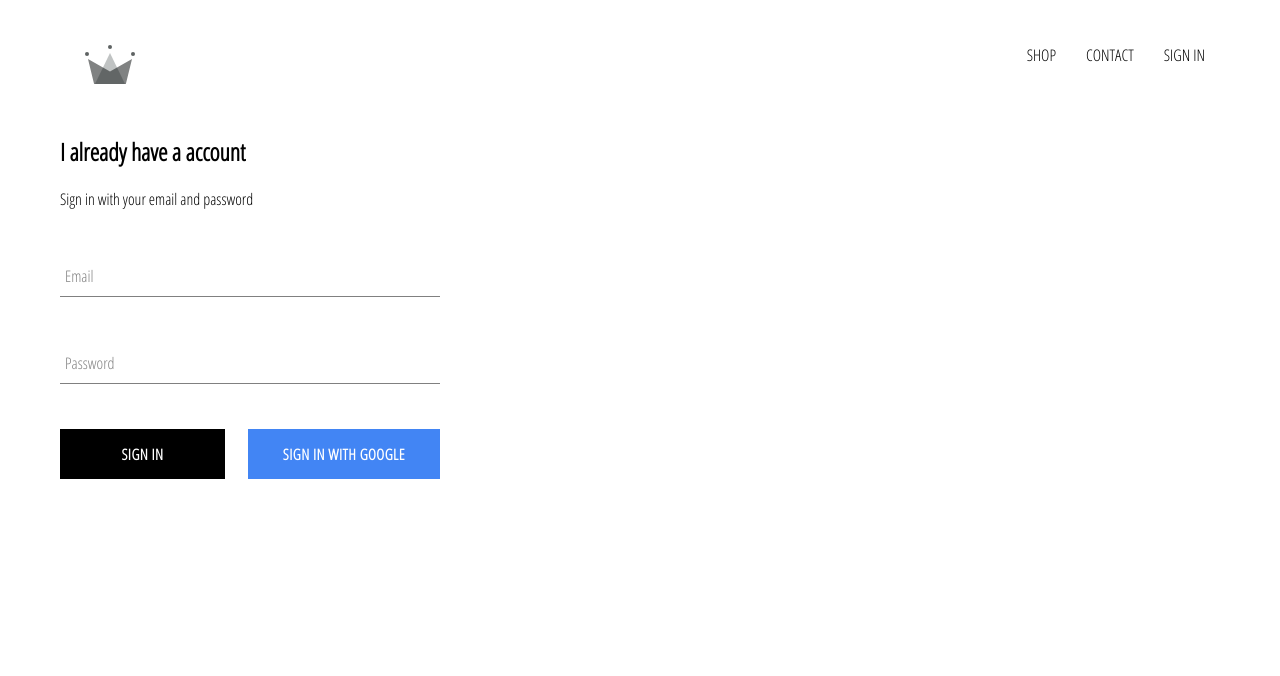
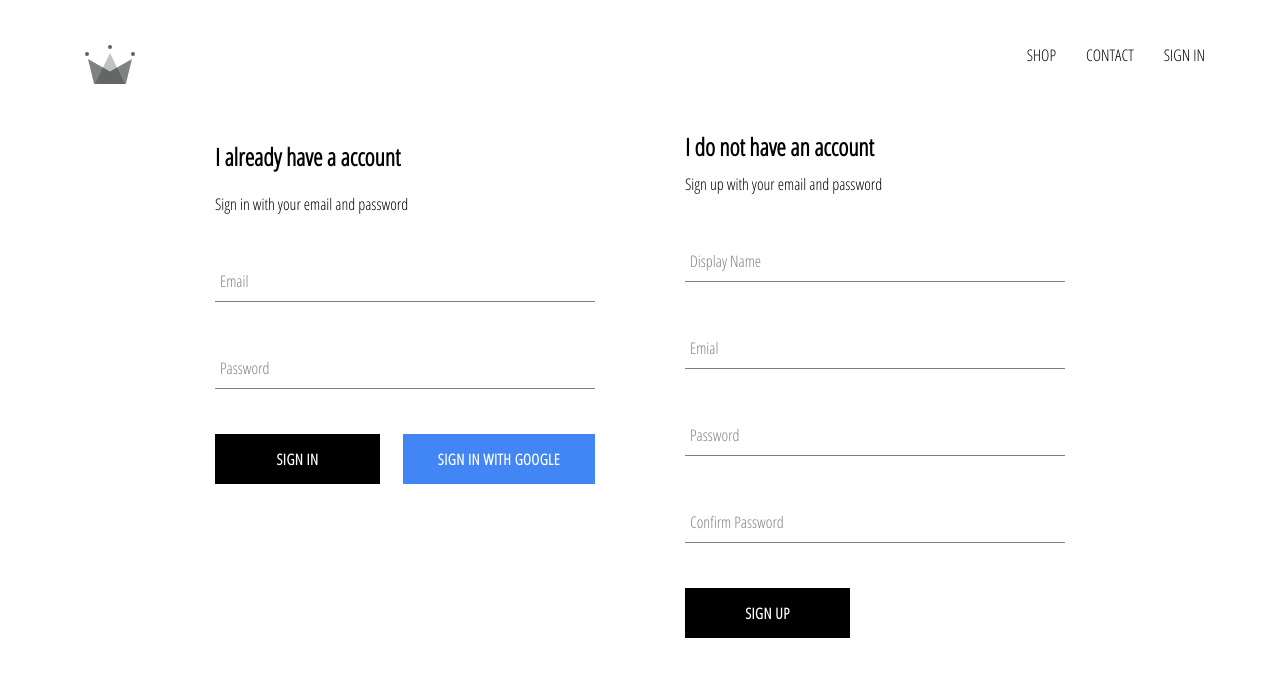
Before and after one commit to mgiwa78/React-ecom, a React (Create React App) app: page /signin in a window 1280 px wide. Shown: the top 676 px of the page. Built offline with nearby package versions, Linux system fonts and the light colour scheme; no server answers.

Commit message:
Email and password login

```diff
--- a/src/App.js
+++ b/src/App.js
@@ -5,7 +5,7 @@
 import ShopPage from "./pages/shop/shop.component";
 import Header from "./components/header/header.component";
 import SignInAndSignOut from "./pages/sign-in-and-out/sign-in-and-out";
-import { auth } from "./firebase/firebase.utils";
+import { auth, createUserProfileDocument } from "./firebase/firebase.utils";
 
 class App extends React.Component {
   constructor() {
@@ -19,15 +19,26 @@
   unsubscribeFromAuth = null;
 
   componentDidMount() {
-    auth.onAuthStateChanged((user) => {
-      this.setState({ currentUser: user });
+    this.unsubscribeFromAuth = auth.onAuthStateChanged(async (userAuth) => {
+      if (userAuth) {
+        const userRef = await createUserProfileDocument(userAuth);
 
-      console.log(user);
+        userRef.onSnapshot((snapShot) => {
+          this.setState({
+            currentUser: {
+              id: snapShot.id,
+              ...snapShot.data(),
+            },
+          });
+          console.log(this.state);
+        });
+      }
+      this.setState({ currentUser: userAuth });
     });
   }
 
   componentWillUnmount() {
-    this.unsubscribeFromAuth();
+    this.unsubscribeFromAuth = null;
   }
 
   render() {
--- a/src/components/form-input.component/form-input.component.jsx
+++ b/src/components/form-input.component/form-input.component.jsx
@@ -7,7 +7,7 @@
       <label
         className={`${
           otherProps.value.lenght ? `shrink` : ""
-        } form-input-label`}
+        }  form-input-label`}
       >
         {label}
       </label>
--- a/src/components/header/header.component.jsx
+++ b/src/components/header/header.component.jsx
@@ -17,7 +17,6 @@
         <Link className="option" to="/shop">
           CONTACT
         </Link>
-        {console.log(currentUser)}
         {currentUser ? (
           <div className="option" onClick={() => auth.signOut()}>
             SIGN OUT
--- /dev/null
+++ b/src/components/sign-up/sign-up.component.jsx
@@ -0,0 +1,100 @@
+import React from "react";
+import FormInput from "../form-input.component/form-input.component";
+import CustonButton from "../custon-button/custon-button.component";
+
+import { auth, createUserProfileDocument } from "../../firebase/firebase.utils";
+
+import "./sign-up.styles.scss";
+
+export class SignUp extends React.Component {
+  constructor() {
+    super();
+
+    this.state = {
+      displayName: "",
+      email: "",
+      password: "",
+      confirmPassword: "",
+    };
+  }
+  handleSubmit = async (event) => {
+    event.preventDefault();
+    const { displayName, email, password, confirmPassword } = this.state;
+    console.log("working");
+
+    if (password !== confirmPassword) {
+      alert("passowrds dont match");
+      return;
+    }
+    try {
+      const { user } = await auth.createUserWithEmailAndPassword(
+        email,
+        password
+      );
+
+      console.log("user", user);
+
+      await createUserProfileDocument(user, displayName);
+
+      this.setstate({
+        displayName: "",
+        email: "",
+        password: "",
+        confirmPassword: "",
+      });
+    } catch (err) {
+      console.error(err);
+    }
+  };
+
+  handleChange = (event) => {
+    const { name, value } = event.target;
+
+    this.setState({ [name]: value });
+  };
+
+  render() {
+    const { displayName, password, email, confirmPassword } = this.state;
+    return (
+      <div className="sign-up">
+        <h2 className="title">I do not have an account</h2>
+        <span>Sign up with your email and password</span>
+        <form className="sign-up-form" onSubmit={this.handleSubmit}>
+          <FormInput
+            type="text"
+            name="displayName"
+            value={displayName}
+            onChange={this.handleChange}
+            label="Display Name"
+            required
+          ></FormInput>
+          <FormInput
+            type="email"
+            name="email"
+            value={email}
+            onChange={this.handleChange}
+            label="Emial"
+            required
+          ></FormInput>
+          <FormInput
+            type="password"
+            name="password"
+            value={password}
+            onChange={this.handleChange}
+            label="Password"
+            required
+          ></FormInput>
+          <FormInput
+            type="password"
+            name="confirmPassword"
+            value={confirmPassword}
+            onChange={this.handleChange}
+            label="Confirm Password"
+            required
+          ></FormInput>
+          <CustonButton type="submit"> Sign Up</CustonButton>
+        </form>
+      </div>
+    );
+  }
+}
--- /dev/null
+++ b/src/components/sign-up/sign-up.styles.scss
@@ -0,0 +1,9 @@
+.sign-up {
+  display: flex;
+  flex-direction: column;
+  width: 380px;
+
+  .title {
+    margin: 10px 0;
+  }
+}
--- a/src/firebase/firebase.utils.js
+++ b/src/firebase/firebase.utils.js
@@ -12,29 +12,30 @@
   measurementId: "G-1VYDMRF2T1",
 };
 
-// export const createUserProfileDocument = async (userAuth, additioanalData) => {
-//   if (!userAuth) return;
+export const createUserProfileDocument = async (userAuth, additionalData) => {
+  if (!userAuth) return;
 
-//   console.log(firestore.doc(firestore, "users/segff23t22"));
-// };
+  const userRef = firestore.doc(`users/${userAuth.uid}`);
 
-// export const authen = getAuth(firebase.initializeApp(config));
+  const snapShot = await userRef.get();
 
-// const provider = new auth.GoogleAuthProvider();
+  if (!snapShot.exists) {
+    const { displayName, email } = userAuth;
+    const createdAt = new Date();
 
-// provider.setCustomParameters({ prompt: "select_account" });
-// export const signInWithGoogle = () => {
-//   auth
-//     .signInWithPopup(authen, provider)
-//     .then((re) => {
-//       console.log(re);
-//     })
-//     .catch((err) => {
-//       console.log(err);
-//     });
-// };
-
-// export default firebase;
+    try {
+      await userRef.set({
+        displayName,
+        email,
+        createdAt,
+        ...additionalData,
+      });
+    } catch (error) {
+      console.log("err creating user", error.message);
+    }
+  }
+  return userRef;
+};
 
 firebase.initializeApp(config);
 
--- a/src/pages/sign-in-and-out/sign-in-and-out.jsx
+++ b/src/pages/sign-in-and-out/sign-in-and-out.jsx
@@ -1,11 +1,14 @@
 import React from "react";
 import SignIn from "../sign-in/sign-in.component";
+import { SignUp } from "../../components/sign-up/sign-up.component";
 import FormInput from "../../components/form-input.component/form-input.component";
+import "./sign-in-and-out.scss";
 
 const SignInAndSignOut = () => {
   return (
-    <div className="sign-in-and-sign-out">
+    <div className="sign-in-and-sign-up">
       <SignIn />
+      <SignUp />
     </div>
   );
 };
--- a/src/pages/sign-in-and-out/sign-in-and-out.scss
+++ b/src/pages/sign-in-and-out/sign-in-and-out.scss
@@ -0,0 +1,6 @@
+.sign-in-and-sign-up {
+  width: 850px;
+  display: flex;
+  justify-content: space-between;
+  margin: 30px auto;
+}
```
